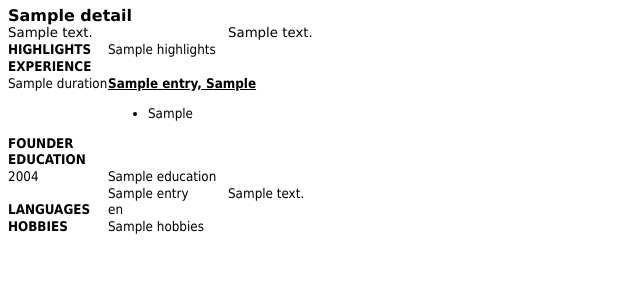
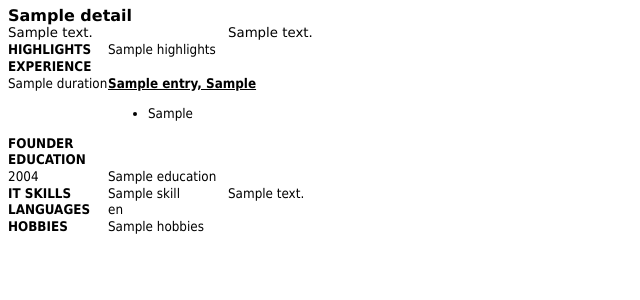
Before and after one commit to BernhardWenzel/pycvmaker, a Python web app: template templates/cv.html in a window 1280 px wide. Shown: the top 300 px of the page, without its empty margins (0-640 px from the left). Run offline with Jinja, Linux system fonts and the light colour scheme; the template is opened without the code that fills it: most values are stand-ins (such as "Sample title", 1, 10 or a date in 2020).

Commit message:
fixed skills

```diff
--- a/pycvmaker/run.py
+++ b/pycvmaker/run.py
@@ -1,4 +1,5 @@
 import os
+import shutil
 from jinja2 import Environment, FileSystemLoader
 import ho.pisa as pisa
 import StringIO
@@ -34,7 +35,8 @@ if __name__ == "__main__":
     # output
     output_folder = "../" + settings.get("output_folder", "out") + "/"
 
-    # mkdir
+    # clean output folder
+    shutil.rmtree(output_folder)
     os.mkdir(output_folder)
 
     # create pdf
--- a/templates/cv.html
+++ b/templates/cv.html
@@ -127,16 +127,16 @@
         {% for e in entries if e.skill %}
             <tr>
                 <td>
-                    {% if loop.index == 0 %}
+                    {% if loop.index == 1 %}
                         <strong>IT SKILLS</strong>
                     {% else %}
                     {% endif %}
                 </td>
                 <td width="120">
-                    {{ e.title }}
+                    {{ e.skill.title }}
                 </td>
                 <td>
-                    {{ e.content }}
+                    {{ e.skill.content }}
                 </td>
             </tr>
         {% endfor %}
```
